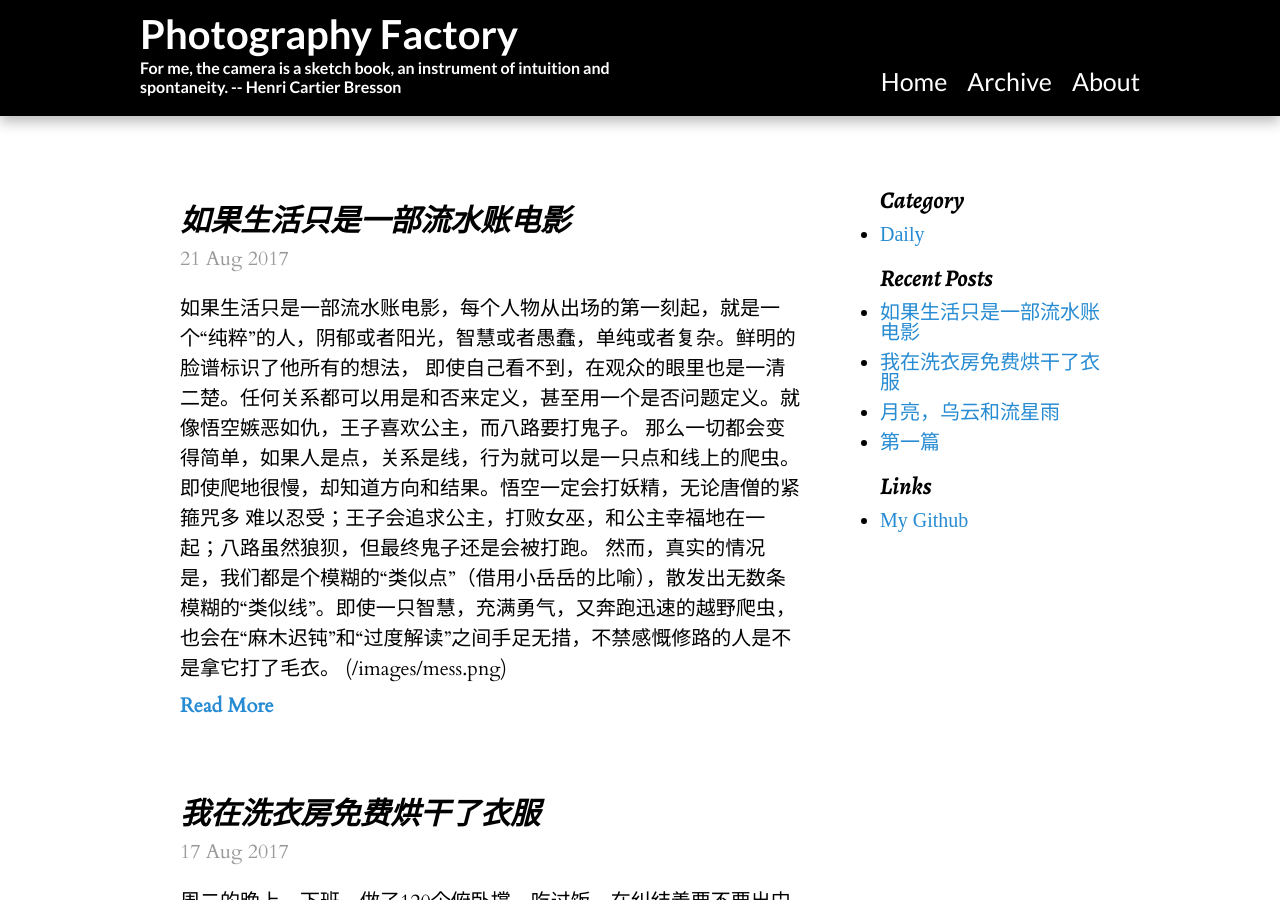
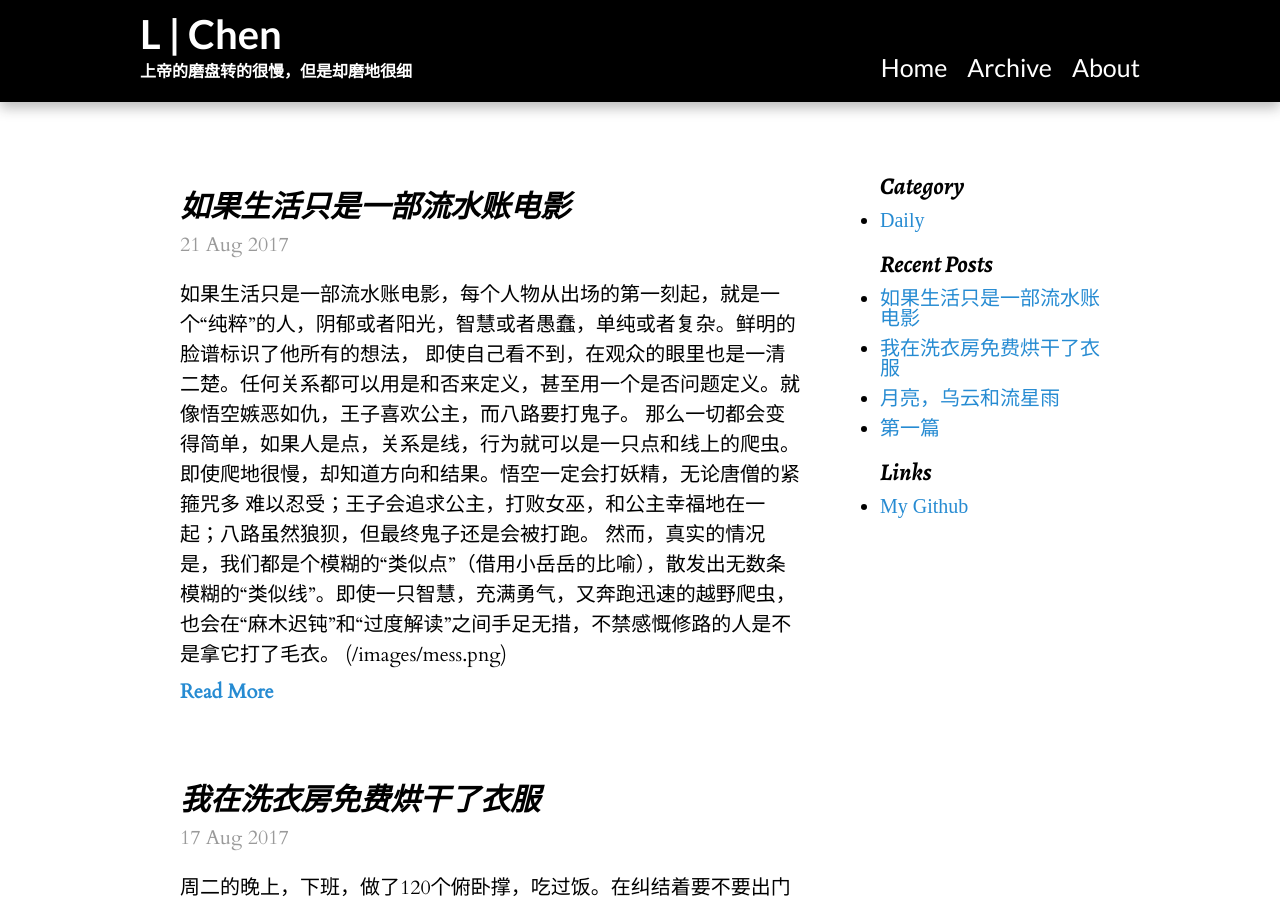
Before and after one commit to runningUnicorn/runningUnicorn.github.io, a Jekyll site: the page built from index.html, in a window 1280 px wide and 900 px high. Built offline with Jekyll 4.4.1, drawn with Linux system fonts in a browser that asks for light colours; some web fonts are replaced; the list of posts is cut into pages by our own code.

Commit message:
Update _config.yml

```diff
--- a/_config.yml
+++ b/_config.yml
@@ -2,12 +2,11 @@
 permalink:        pretty
 
 # Setup
-title:            Photography Factory
-tagline:          'For me, the camera is a sketch book, an instrument of intuition and spontaneity. -- Henri Cartier Bresson'
+title:            L | Chen
+tagline:          '上帝的磨盘转的很慢，但是却磨地很细'
 baseurl:          /
 
 author:
   name:           Long
-  url:            https://twitter.com/mdo
 
 paginate:         5
```
